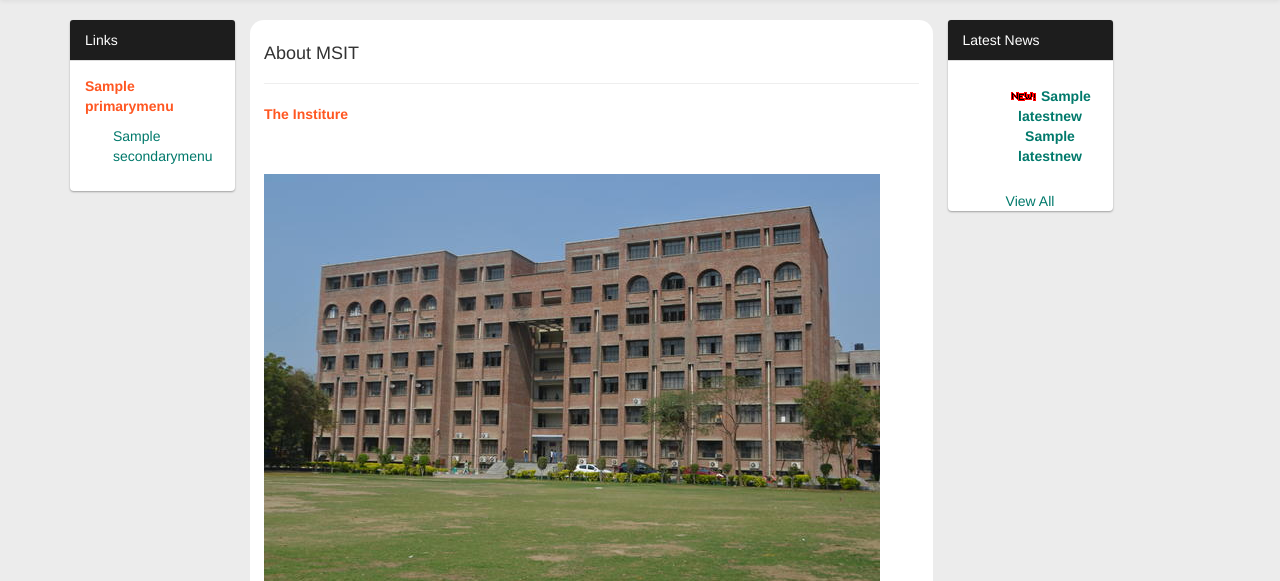
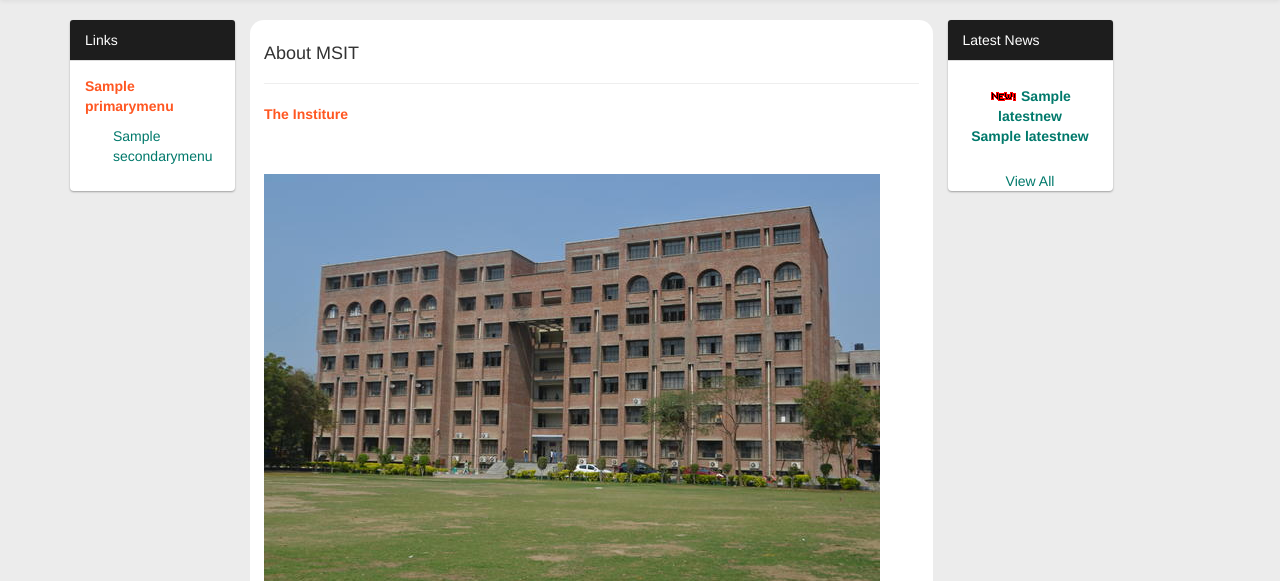
Before and after one commit to msitjp/MSIT.in, a Django app: page /aboutmsit in a window 1280 px wide. Shown: the part 175-756 px from the top of the page. Run offline with Django 3.2, Linux system fonts and the light colour scheme; tables that the repository leaves empty hold one stand-in row (values such as "Sample post"); some libraries are stand-ins or nearby versions.

Commit message:
Minor Fixes ❤

```diff
--- a/web/templates/right_menu.html
+++ b/web/templates/right_menu.html
@@ -6,7 +6,7 @@
 		<div class="als-container panel-body" id="rightpanelbody" data-id="als-container_0">
 
 				<div class="als-viewport" data-id="als-viewport_0">
-				<ul class="als-wrapper" data-id="als-wrapper_0">
+				<ul class="als-wrapper" data-id="als-wrapper_0" style="padding-left: 0px;">
                     {% for item in latest_news %}
                         <li class="als-item" id="als-item_0_{{forloop.counter|add:'-1'}}">
                             <p>
@@ -14,7 +14,7 @@
                                 <a href="{{ item.link }}">{{ item.title }}</a>
                                 {% if item.additional_link %}
                                     <br />
-                                    <strong><a href="{ item.additional_link }}">{{item.additional_title}}</a></strong>
+                                    <strong><a href="{{ item.additional_link }}">{{item.additional_title}}</a></strong>
                                 {% endif %}
                             </p>
                         </li>
```
